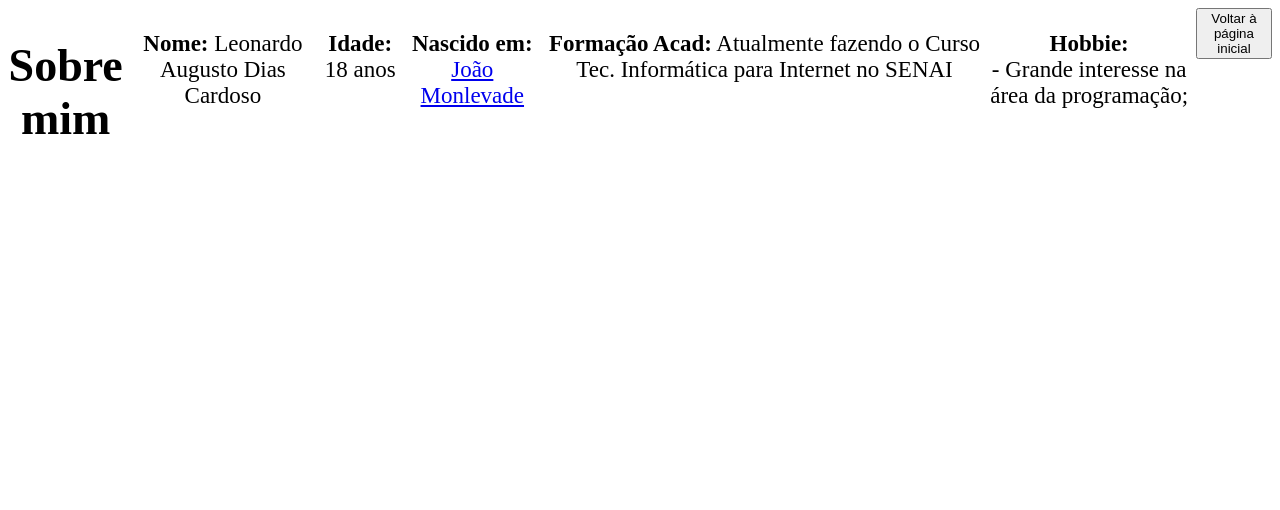
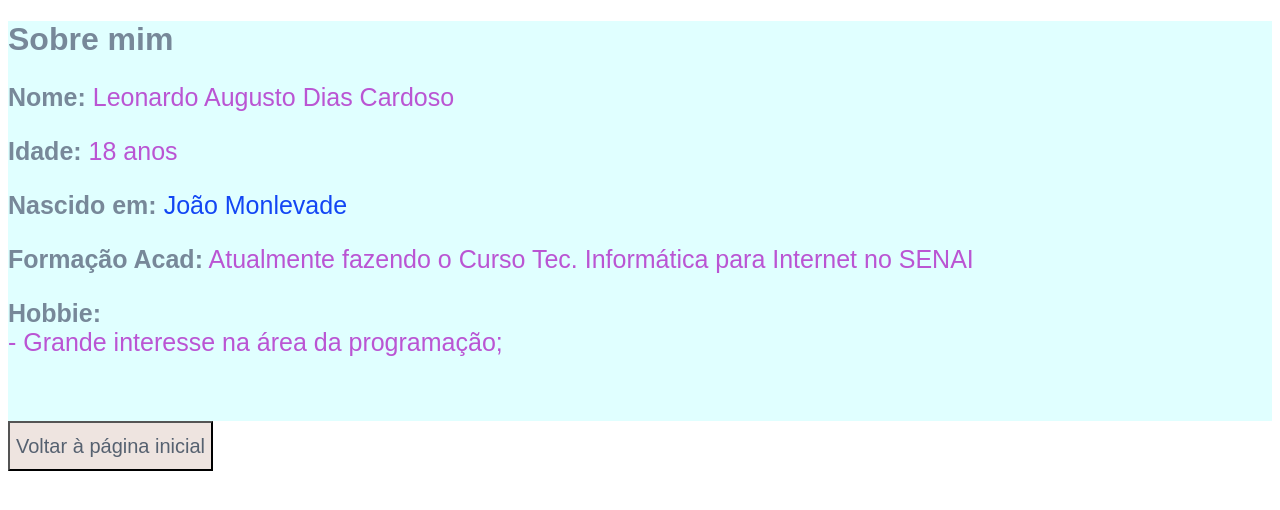
Before and after one commit to Leonardo2745/Leonardo2745.github.io, a plain HTML site: page src/pages/sobremim.html in a window 1280 px wide. Drawn offline with Linux system fonts and the light colour scheme; files that its build step writes are made by us from their sources.

Commit message:
final commit

```diff
--- a/src/pages/sobremim.html
+++ b/src/pages/sobremim.html
@@ -2,39 +2,43 @@
 <html>
     <head>
         <title> Leonardo</title>
-        <link rel="stylesheet" href="./style.css">
+        <link rel="stylesheet" href="./styleGeral.css">
         <link rel="stylesheet" href="./style-pages.css">
     </head>
-<body style="font-size: 23px;">
-    <h1>Sobre mim</h1>
+<body id="estiloFonte" >
+   <div id="fundo">
 
+
+
+    <h1 id="titulos">Sobre mim</h1>
+    <div class="class-cor-paragrafo">
     <p>
-        <b>Nome:</b> Leonardo Augusto Dias Cardoso
+        <b id="corBold">Nome:</b> Leonardo Augusto Dias Cardoso
     </p>
 
     <p>
-        <b>Idade:</b> 18 anos
+        <b id="corBold">Idade:</b> 18 anos
     </p>
 
     <p>
 
-        <b>Nascido em:</b> <a href="https://goo.gl/maps/6ubH5hTFCuLfZZbB7"> João Monlevade</a>
+        <b id="corBold">Nascido em:</b> <a href="https://goo.gl/maps/6ubH5hTFCuLfZZbB7"; id="linkSemSubl"> João Monlevade</a>
     </a>
     </p>
     <p>
-        <b>Formação Acad:</b> Atualmente fazendo o Curso Tec. Informática para Internet no SENAI
+        <b id="corBold">Formação Acad:</b> Atualmente fazendo o Curso Tec. Informática para Internet no SENAI
     </p>
     <P>
-        <b>Hobbie:</b><br>
+        <b id="corBold">Hobbie:</b><br>
         - Grande interesse na área da programação;<br>
     </P>
-
-
+</div>
+</div>
 
 
 
 </body>
 
-<a href="../index.html"><button>Voltar à página inicial</button></a>
+<a href="../index.html"><button id="botao">Voltar à página inicial</button></a>
 
 </html>
--- a/src/pages/style-pages.css
+++ b/src/pages/style-pages.css
@@ -0,0 +1,4 @@
+.class-cor-paragrafo{
+color: mediumorchid;
+font-size: 25px;
+}
--- /dev/null
+++ b/src/pages/styleGeral.css
@@ -0,0 +1,24 @@
+
+#titulos{
+    color: lightslategrey;
+}
+#corBold{
+    color:lightslategray;
+}
+#linkSemSubl{
+    text-decoration: none;
+    color: rgb(18, 70, 244);
+}
+#estiloFonte{
+    font-family: Arial;
+}
+#fundo{
+    background-color:lightcyan;
+    height: 400px;
+}
+#botao{
+height: 50px;
+font-size: 20px;
+color:rgb(86, 97, 112);
+background-color: rgb(238, 228, 224);
+}
```
Also changed, not shown: src/Meu_website.html (+1 -0 lines), src/index.html (+10 -5 lines), src/pages/objetivos.html (+9 -6 lines).
